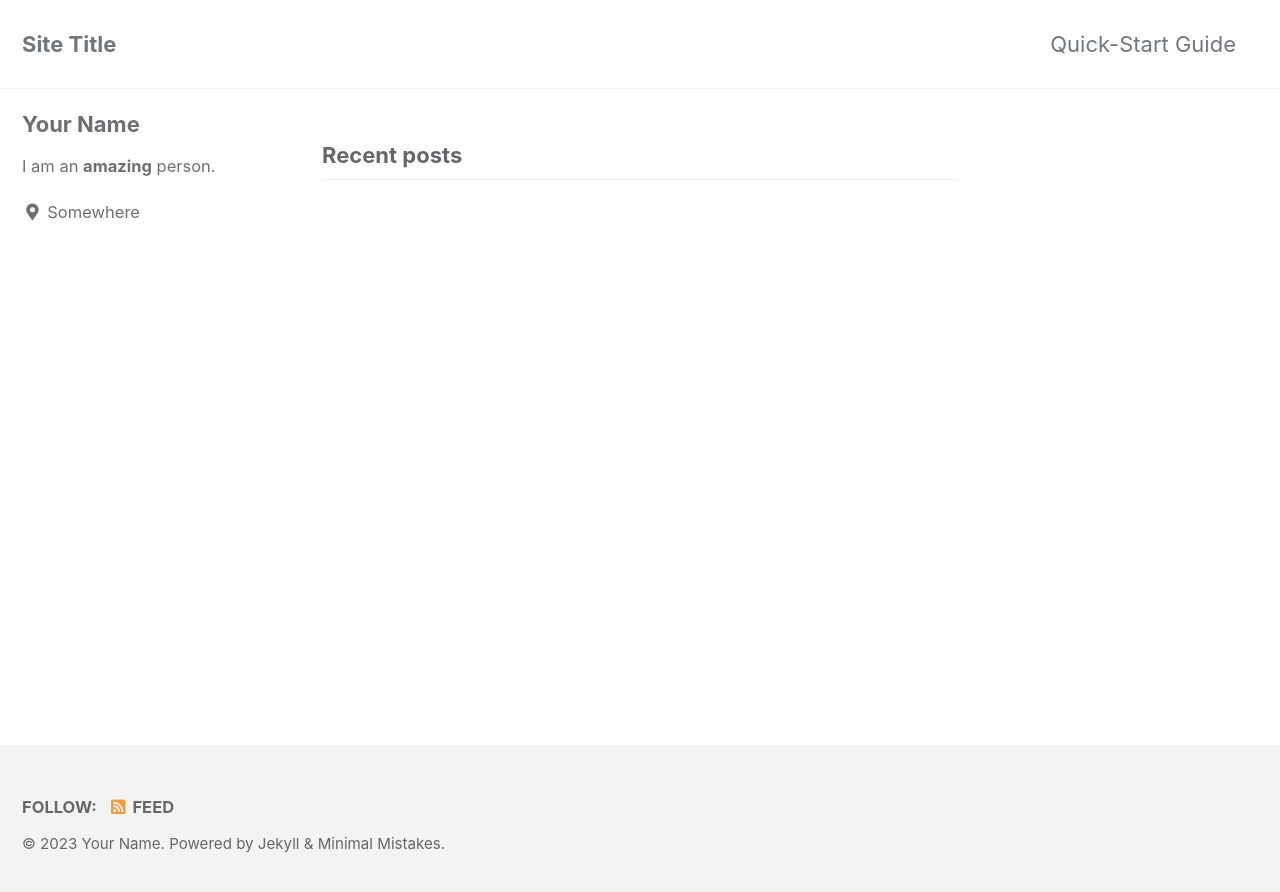
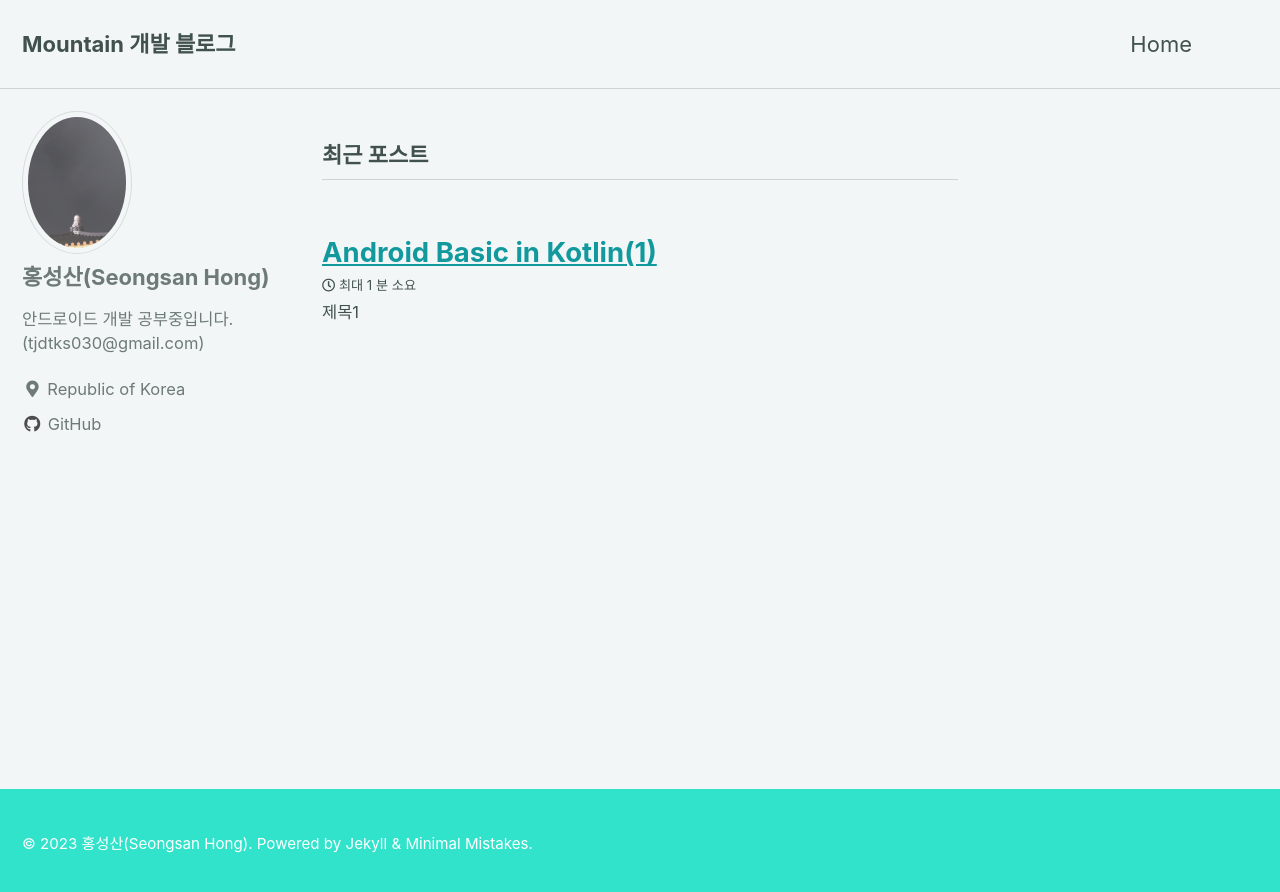
Before and after one commit to mountainn-dev/mountainn-dev.github.io, a Jekyll site: the page built from index.html, in a window 1280 px wide. Shown: the top 892 px of the page. Built offline with Jekyll 4.4.1, drawn with Linux system fonts in a browser that asks for light colours; cached includes are drawn as plain includes; the list of posts is cut into pages by our own code.

Commit message:
22.03.09 깃블로그 home 및 post 작성

```diff
--- a/_config.yml
+++ b/_config.yml
@@ -12,21 +12,21 @@
 
 # theme                  : "minimal-mistakes-jekyll"
 # remote_theme           : "mmistakes/minimal-mistakes"
-minimal_mistakes_skin    : "default" # "air", "aqua", "contrast", "dark", "dirt", "neon", "mint", "plum", "sunrise"
+minimal_mistakes_skin    : "mint" # "air", "aqua", "contrast", "dark", "dirt", "neon", "mint", "plum", "sunrise"
 
 # Site Settings
-locale                   : "en-US"
-title                    : "Site Title"
+locale                   : "ko-KR"
+title                    : "Mountain 개발 블로그"
 title_separator          : "-"
 subtitle                 : # site tagline that appears below site title in masthead
-name                     : "Your Name"
+name                     : "홍성산(Seongsan Hong)"
 description              : "An amazing website."
 url                      : # the base hostname & protocol for your site e.g. "https://mmistakes.github.io"
 baseurl                  : # the subpath of your site, e.g. "/blog"
 repository               : # GitHub username/repo-name e.g. "mmistakes/minimal-mistakes"
 teaser                   : # path of fallback teaser image, e.g. "/assets/images/500x300.png"
 logo                     : # path of logo image to display in the masthead, e.g. "/assets/images/88x88.png"
-masthead_title           : # overrides the website title displayed in the masthead, use " " for no title
+masthead_title           : "Mountain 개발 블로그"
 # breadcrumbs            : false # true, false (default)
 words_per_minute         : 200
 comments:
@@ -104,30 +104,14 @@ analytics:
 
 # Site Author
 author:
-  name             : "Your Name"
-  avatar           : # path of avatar image, e.g. "/assets/images/bio-photo.jpg"
-  bio              : "I am an **amazing** person."
-  location         : "Somewhere"
-  email            :
+  name             : "홍성산(Seongsan Hong)"
+  avatar           : "image/roof.jpg"
+  bio              : "안드로이드 개발 공부중입니다. (tjdtks030@gmail.com)"
+  location         : "Republic of Korea"
   links:
-    - label: "Email"
-      icon: "fas fa-fw fa-envelope-square"
-      # url: "mailto:your.name@email.com"
-    - label: "Website"
-      icon: "fas fa-fw fa-link"
-      # url: "https://your-website.com"
-    - label: "Twitter"
-      icon: "fab fa-fw fa-twitter-square"
-      # url: "https://twitter.com/"
-    - label: "Facebook"
-      icon: "fab fa-fw fa-facebook-square"
-      # url: "https://facebook.com/"
     - label: "GitHub"
       icon: "fab fa-fw fa-github"
-      # url: "https://github.com/"
-    - label: "Instagram"
-      icon: "fab fa-fw fa-instagram"
-      # url: "https://instagram.com/"
+      url: "https://github.com/mountainn-dev"
 
 # Site Footer
 footer:
--- a/_includes/footer.html
+++ b/_includes/footer.html
@@ -1,8 +1,6 @@
 <div class="page__footer-follow">
   <ul class="social-icons">
-    {% if site.data.ui-text[site.locale].follow_label %}
-      <li><strong>{{ site.data.ui-text[site.locale].follow_label }}</strong></li>
-    {% endif %}
+
 
     {% if site.footer.links %}
       {% for link in site.footer.links %}
@@ -12,9 +10,7 @@
       {% endfor %}
     {% endif %}
 
-    {% unless site.atom_feed.hide %}
-      <li><a href="{% if site.atom_feed.path %}{{ site.atom_feed.path }}{% else %}{{ '/feed.xml' | relative_url }}{% endif %}"><i class="fas fa-fw fa-rss-square" aria-hidden="true"></i> {{ site.data.ui-text[site.locale].feed_label | default: "Feed" }}</a></li>
-    {% endunless %}
+
   </ul>
 </div>
 
--- /dev/null
+++ b/_posts/2023-03-09-post-Android-Basic-Kotlin(1).md
@@ -0,0 +1,13 @@
+---
+title: "Android Basic in Kotlin(1)"
+toc: true
+toc_sticky: true
+toc_label: Android Basic(1)
+---
+제목1
+---
+
+제목2
+---
+
+### H3
```
Also changed, not shown: _data/navigation.yml (+2 -10 lines), image/roof.jpg (added).
